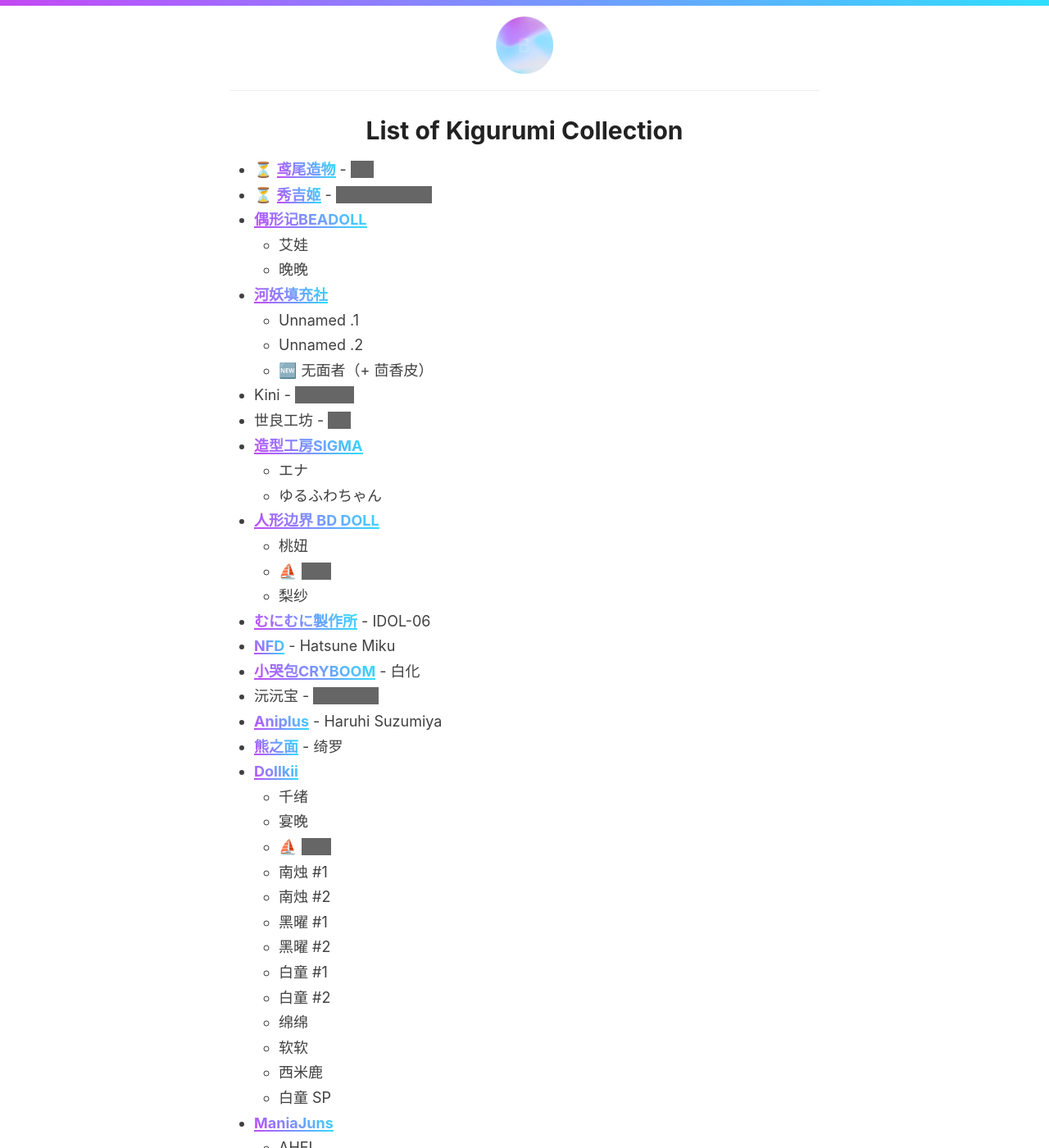
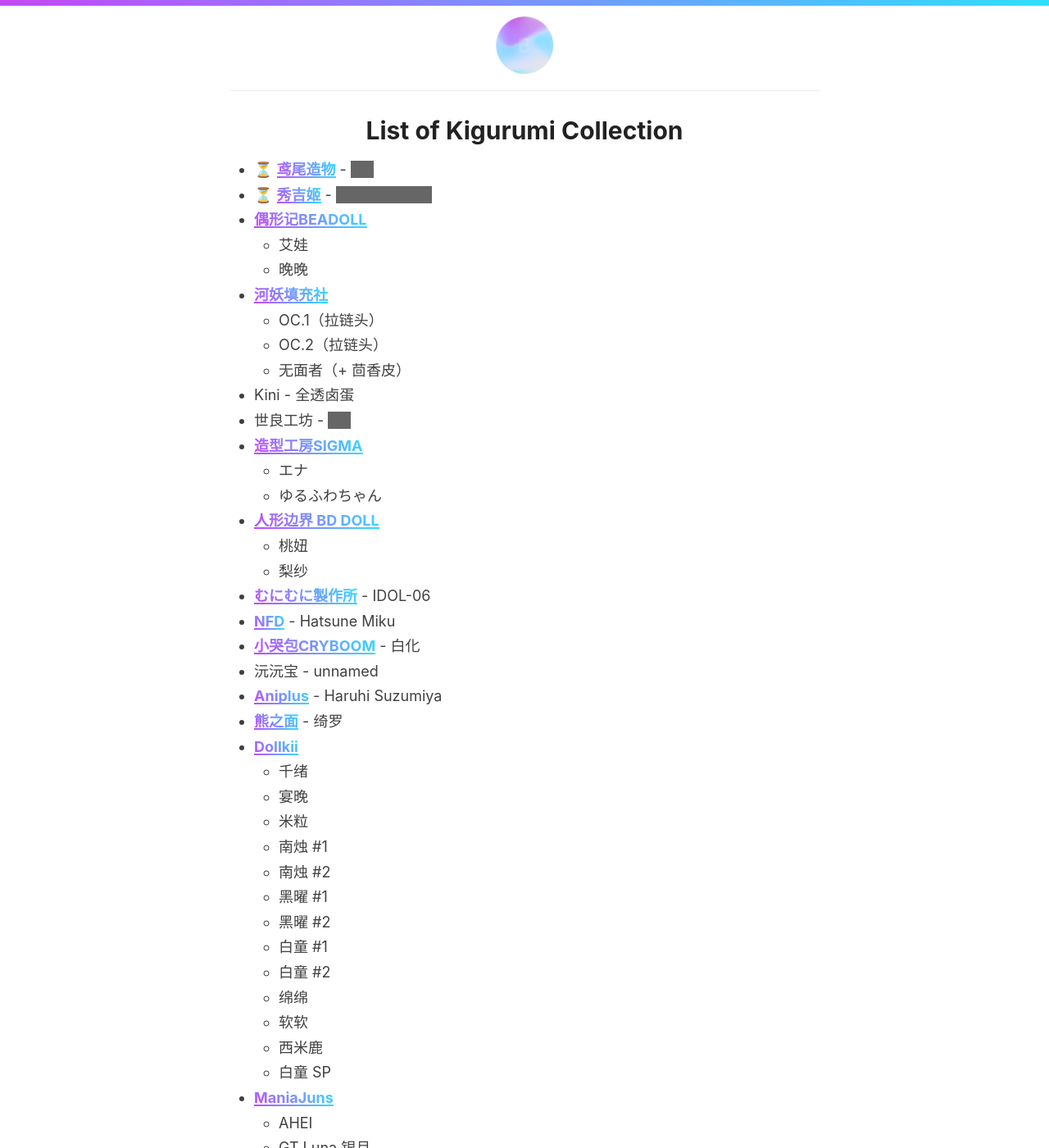
Before and after one commit to 98827ddb7e5a2c2e261912a23d9251d6/98827ddb7e5a2c2e261912a23d9251d6.github.io, a Jekyll site: the page built from _pages/kig-list.md, in a window 1280 px wide and 1400 px high. Shown: the whole window at 82% size. Built offline with Jekyll 4.4.1, drawn with Linux system fonts in a browser that asks for light colours.

Commit message:
- take a breather

```diff
--- a/_pages/kig-list.md
+++ b/_pages/kig-list.md
@@ -10,28 +10,27 @@
 	- 艾娃
 	- 晚晚
 - [河妖填充社](https://x.com/heyaofetish){:target="_blank" rel="noopener"}
-	- Unnamed .1
-	- Unnamed .2
-	- 🆕 无面者（+ 茴香皮）
-- Kini - <span class="hidden-text">全透卤蛋<span>
+	- OC.1（拉链头）
+	- OC.2（拉链头）
+	- 无面者（+ 茴香皮）
+- Kini - 全透卤蛋
 - 世良工坊 - <span class="hidden-text">???<span>
 - [造型工房SIGMA](https://www.buildupstudiosigma.com){:target="_blank" rel="noopener"}
 	- エナ
 	- ゆるふわちゃん
 - [人形边界 BD DOLL](https://m.tb.cn/h.gdstQAerA56ncap){:target="_blank" rel="noopener"}
 	- 桃妞
-	- ⛵ <span class="hidden-text">梨纱<span>
 	- 梨纱
 - [むにむに製作所](https://www.munimuni.jp){:target="_blank" rel="noopener"} - IDOL-06
 - [NFD](https://twitter.com/NewfacedolL){:target="_blank" rel="noopener"} - Hatsune Miku
 - [小哭包CRYBOOM](https://www.xiaohongshu.com/user/profile/6119a23a000000000100084f){:target="_blank" rel="noopener"} - 白化
-- 沅沅宝 - <span class="hidden-text">unnamed<span>
+- 沅沅宝 - unnamed
 - [Aniplus](https://twitter.com/KFY_Aniplus){:target="_blank" rel="noopener"} - Haruhi Suzumiya
 - [熊之面](https://weibo.com/u/6450364112){:target="_blank" rel="noopener"} - 绮罗
 - [Dollkii](https://weibo.com/u/6727163726){:target="_blank" rel="noopener"}
 	- 千绪
 	- 宴晚
-	- ⛵️ <span class="hidden-text">米粒<span>
+	- 米粒
 	- 南烛 #1
 	- 南烛 #2
 	- 黑曜 #1
```
Also changed, not shown: index.md (+2 -2 lines).
